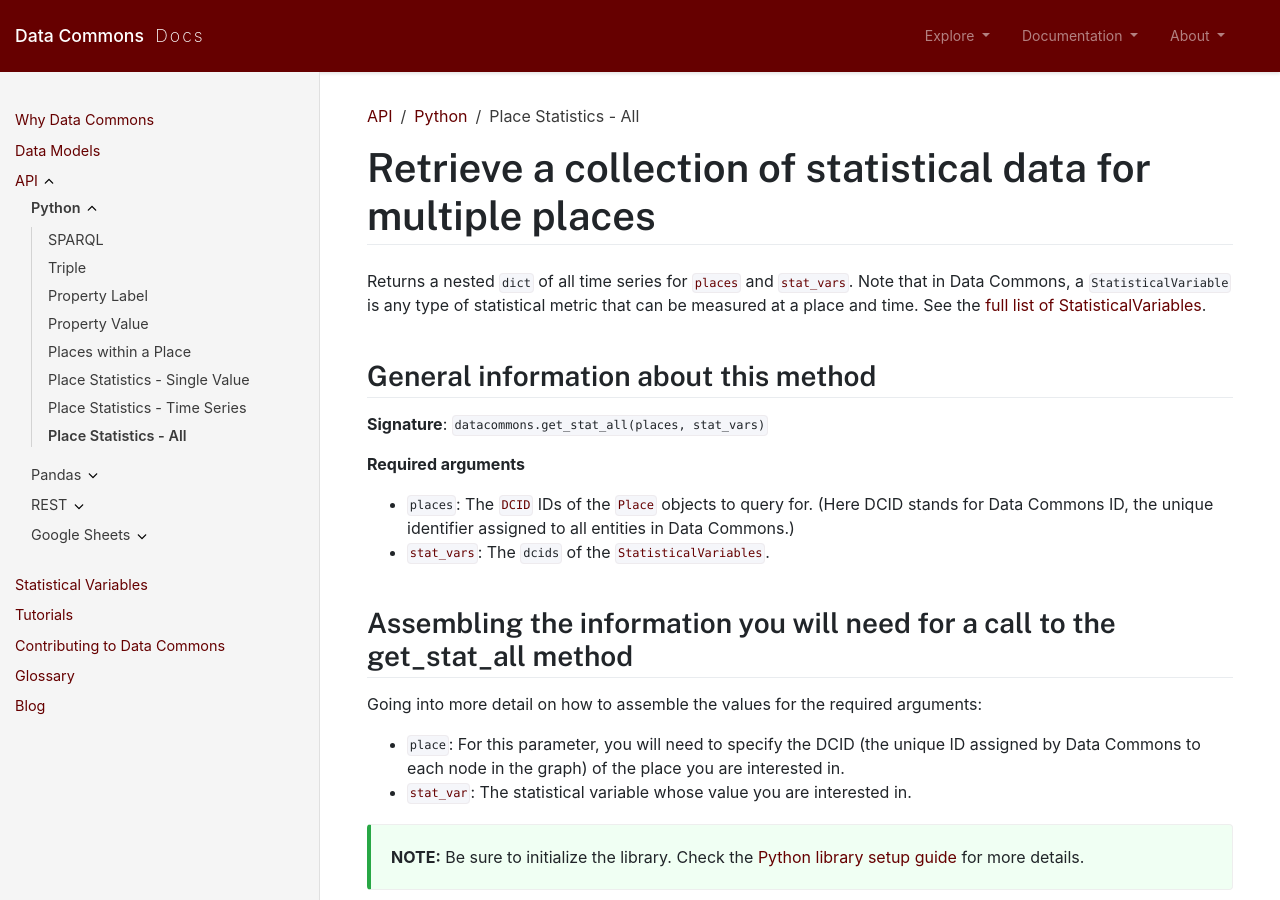
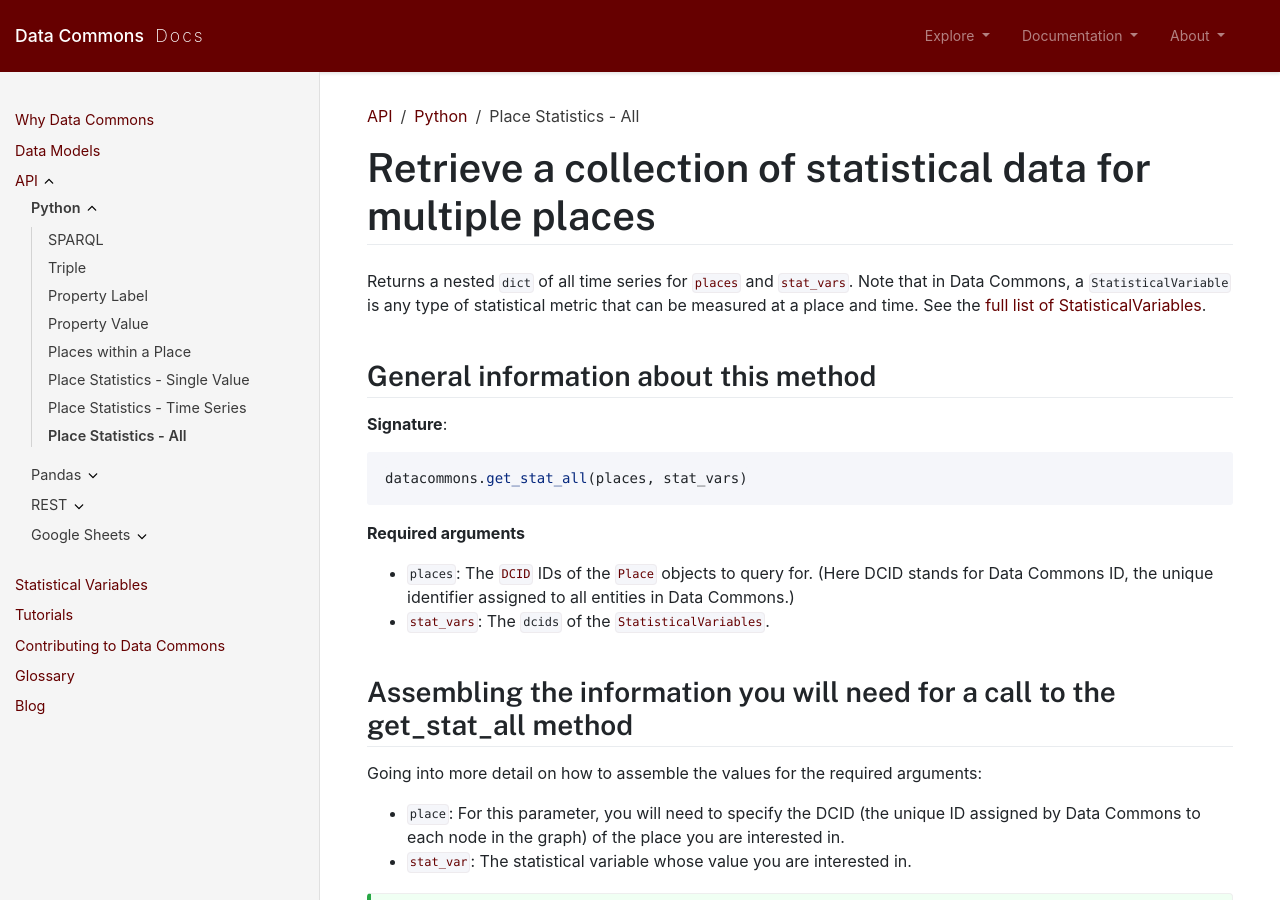
Before and after one commit to datacommonsorg/docsite, a Jekyll site: the page built from api/python/stat_all.md, in a window 1280 px wide and 900 px high. Built offline with Jekyll 4.4.1, drawn with Linux system fonts in a browser that asks for light colours; comment, search, counter and statistics services are not loaded.

Commit message:
python syntax

````diff
--- a/api/python/stat_all.md
+++ b/api/python/stat_all.md
@@ -14,7 +14,11 @@ time. See the [full list of StatisticalVariables](/statistical_variables.html).
 
 ## General information about this method
 
-**Signature**: `datacommons.get_stat_all(places, stat_vars)`
+**Signature**:
+
+```python
+datacommons.get_stat_all(places, stat_vars)
+```
 
 **Required arguments**
 
````
